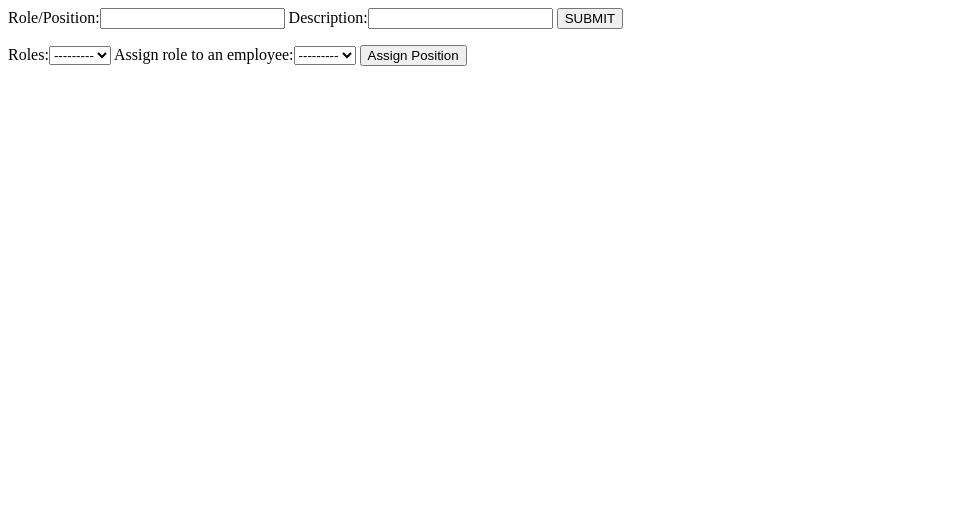
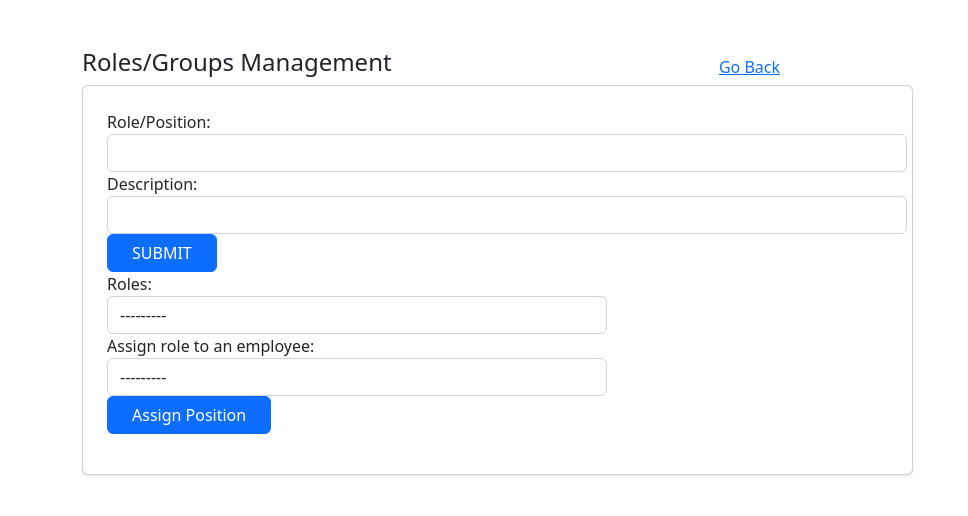
Before and after one commit to d0ugherty/senior-project-group, a Django app: page /manage_roles/ in a window 1280 px wide. Shown: the top 516 px of the page, without its empty margins (0-968 px from the left). Run offline with Django 3.2, Linux system fonts and the light colour scheme; data that the repository does not hold is empty; some libraries are stand-ins or nearby versions.

Commit message:
put some css onto manage roles.

```diff
--- a/walrus/walrus/templates/manage_roles.html
+++ b/walrus/walrus/templates/manage_roles.html
@@ -1,8 +1,51 @@
 {% block content %}
 
-<head>
-    <title>Roles/Groups Management</title>
+
+<html>
+
+{% load static %}
+<html lang="en"><head>
+  <meta charset="utf-8">
+
+  <meta name="viewport" content="width=device-width, initial-scale=1">
+  <link rel="stylesheet" href="{% static '/css/home_page.css' %}">
+  <link href="https://cdn.jsdelivr.net/npm/bootstrap@5.2.0/dist/css/bootstrap.min.css" rel="stylesheet">
+
   </head>
+  <body style="">
+  <link rel="stylesheet" href="https://cdnjs.cloudflare.com/ajax/libs/MaterialDesign-Webfont/7.2.96/css/materialdesignicons.min.css" integrity="sha512-LX0YV/MWBEn2dwXCYgQHrpa9HJkwB+S+bnBpifSOTO1No27TqNMKYoAn6ff2FBh03THAzAiiCwQ+aPX+/Qt/Ow==" crossorigin="anonymous" referrerpolicy="no-referrer">
+  <link rel="stylesheet" href="{% static '/css/form.css' %}">
+
+
+  <form method="POST">
+    {% csrf_token %}
+
+  <div class="container">
+  <div class="row">
+  <div class="col-xl-9">
+  <div class="card-body pb-0">
+  <div class="row align-items-center">
+  <div class="col-md-9">
+  <div class="ms-3">
+  <div class="row my-4">
+  <div class="col-md-12">
+  <div>
+    <a href="{% url 'home' %}" class="back_button">Go Back</a>
+  </div>
+  </div>
+  </div>
+  </div>
+  </div>
+  </div>
+  </div>
+  <h4>Roles/Groups Management</h4>
+
+  <div class="card">
+    <div class="tab-content p-4">
+    <div class="tab-pane active show" id="projects-tab" role="tabpanel">
+    <div class="d-flex align-items-center">
+    <div class="flex-1">
+
         <body>
             <form action="" method="post">
                 {% csrf_token %}
@@ -12,13 +55,55 @@
                    <p> {{ msg }}</p>
                 {% endif %}
 
-        <button type="submit" name="submit_role" value="submit">SUBMIT</button>
+                <button type="submit" class="btn btn-primary px-4" name="submit_role" value="submit">SUBMIT</button>
 
             </form>
 
             <form action="" method="post">
                 {% csrf_token %}
                 {{ assign_role_form }}
-    <button type="submit" name="assign_role" value="assign">Assign Position</button>
+            <button type="submit" class="btn btn-primary px-4" name="assign_role" value="assign">Assign Position</button>
         </body>
+    </form>
+    </div>
+    </div>
+    </div>
+    </div>
+
+  </form>
+
+
+    </div>
+</div>
+</div>
+</div>
+</div>
+    </div>
+    </div>
+  </div>
+  </div>
+  </div>
+  </div>
+  </div>
+  </div>
+  </div>
+  </ul>
+  </div>
+  </div>
+  </div>
+  </div>
+  </div>
+  </div>
+ </script><script src="https://code.jquery.com/jquery-1.10.2.min.js"></script>
+  <script src="https://cdn.jsdelivr.net/npm/bootstrap@5.2.0/dist/js/bootstrap.bundle.min.js"></script>
+  <script type="text/javascript">
+  </script>
+  </form>
+  </body></html>
+</body>
+</html>
+
+
+
+
 {% endblock %}
```
Also changed, not shown: walrus/walrus/templates/add_task.html (+2 -8 lines). Lines whose indentation alone changed are shown as unchanged.
